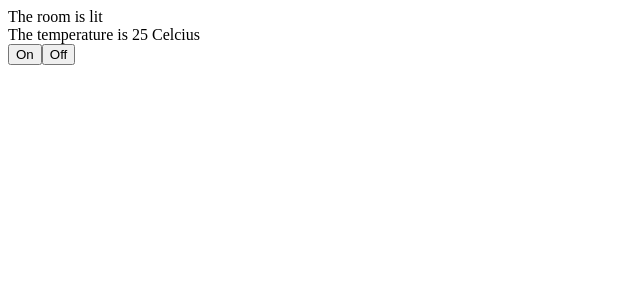
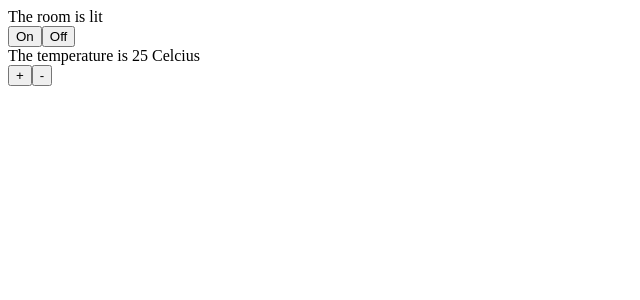
Before and after one commit to faderrblak/React-tutorial, a React (Create React App) app: page / in a window 1280 px wide. Shown: the top 300 px of the page, without its empty margins (0-640 px from the left). Built offline with nearby package versions, Linux system fonts and the light colour scheme.

Commit message:
add temp increase and decrease button

```diff
--- a/src/index.js
+++ b/src/index.js
@@ -12,14 +12,21 @@ const Room = () => {
     <div className={`room ${brightness}`}>
       The room is {isLit ? 'lit' : 'dark'}
       <br/>
-      The temperature is {temp} Celcius
-      <br/>
       <button onClick = {() => setLit(true)}>
         On
       </button>
       <button onClick = {() => setLit(false)}>
         Off
       </button>
+      <br/>
+      The temperature is {temp} Celcius
+      <br/>
+      <button onClick = {() => setTemp(temp + 1)}>
+        +
+      </button>
+      <button onClick={() => setTemp(temp - 1)}>
+        -
+      </button>
     </div>
   );
 }
```
